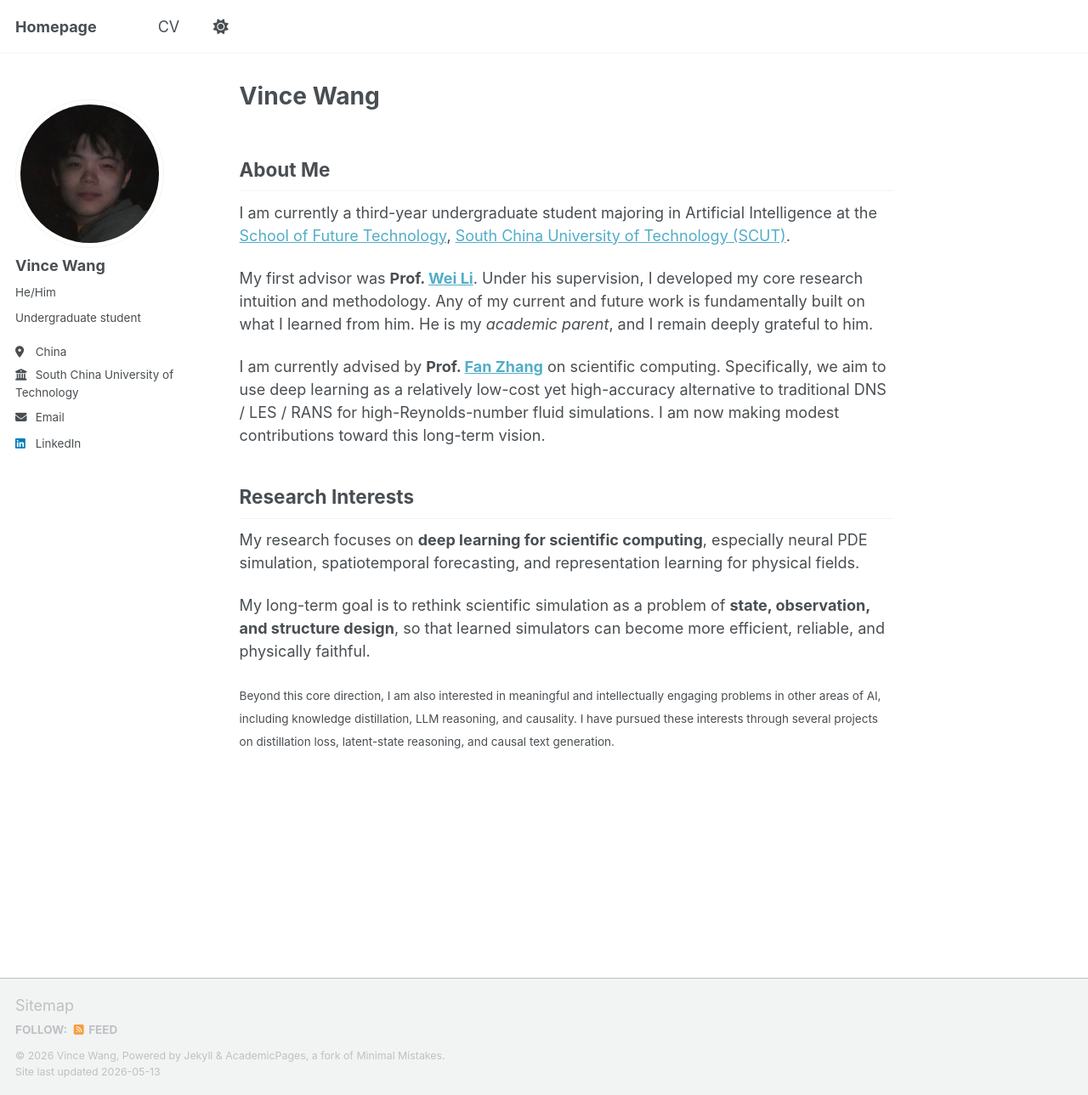
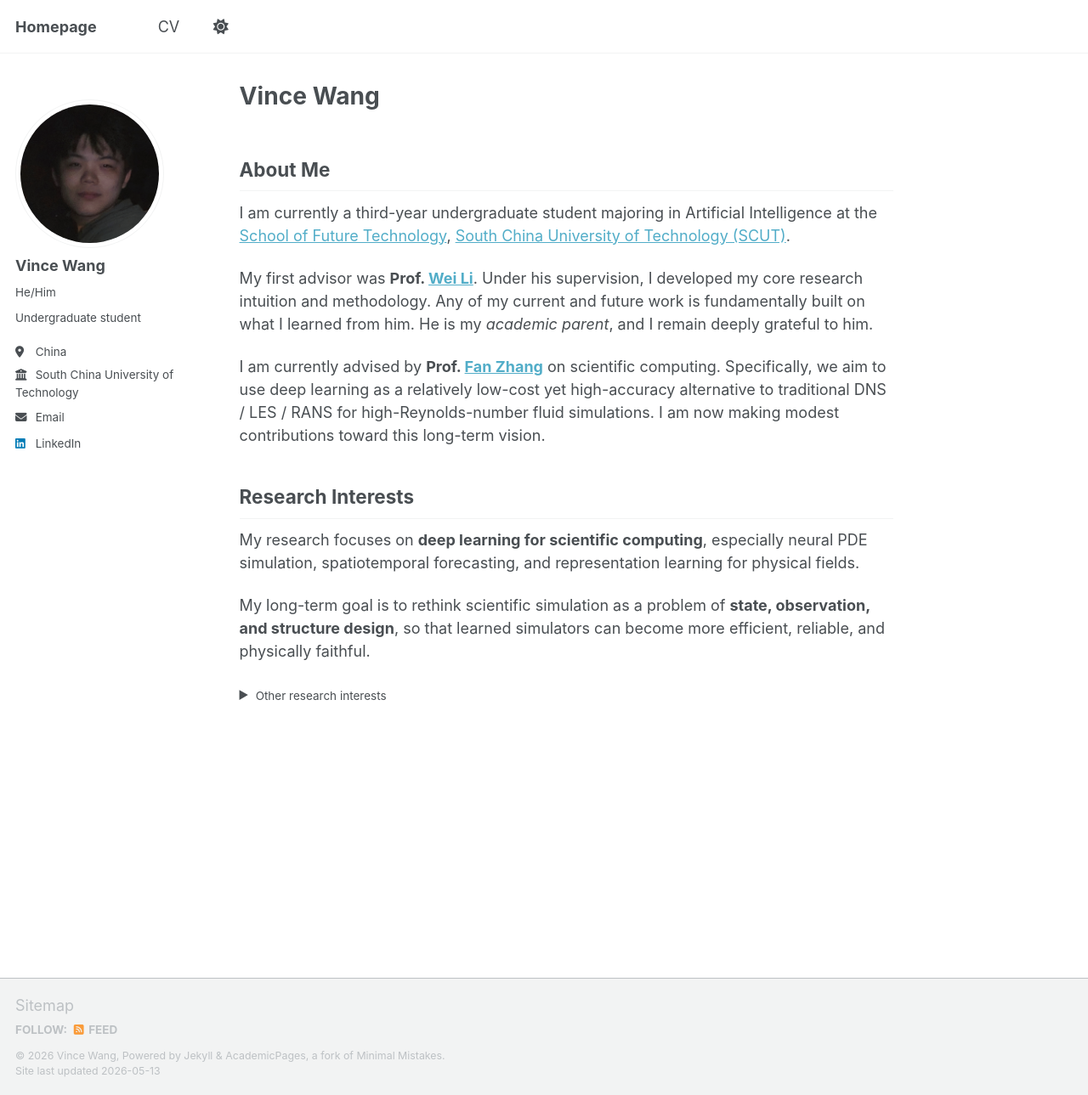
Before and after one commit to VinceWangVW/VinceWangVW.github.io, a Jekyll site: the page built from _pages/about.md, in a window 1280 px wide and 1289 px high. Shown: the whole window at 85% size. Built offline with Jekyll 4.4.1, drawn with Linux system fonts in a browser that asks for light colours; a script that is not in the unit is left out.

Commit message:
Update about.md

```diff
--- a/_pages/about.md
+++ b/_pages/about.md
@@ -23,6 +23,9 @@ My research focuses on **deep learning for scientific computing**, especially ne
 
 My long-term goal is to rethink scientific simulation as a problem of **state, observation, and structure design**, so that learned simulators can become more efficient, reliable, and physically faithful.
 
-<small>
-Beyond this core direction, I am also interested in meaningful and intellectually engaging problems in other areas of AI, including knowledge distillation, LLM reasoning, and causality. I have pursued these interests through several projects on distillation loss, latent-state reasoning, and causal text generation.
-</small>
+<details>
+<summary><small>Other research interests</small></summary>
+
+I also pursue selected problems beyond this core agenda when they expose fundamental issues in learning systems, such as what knowledge distillation loses, how LLMs reason, and how causal structure can be encoded in text generation.
+
+</details>
```
